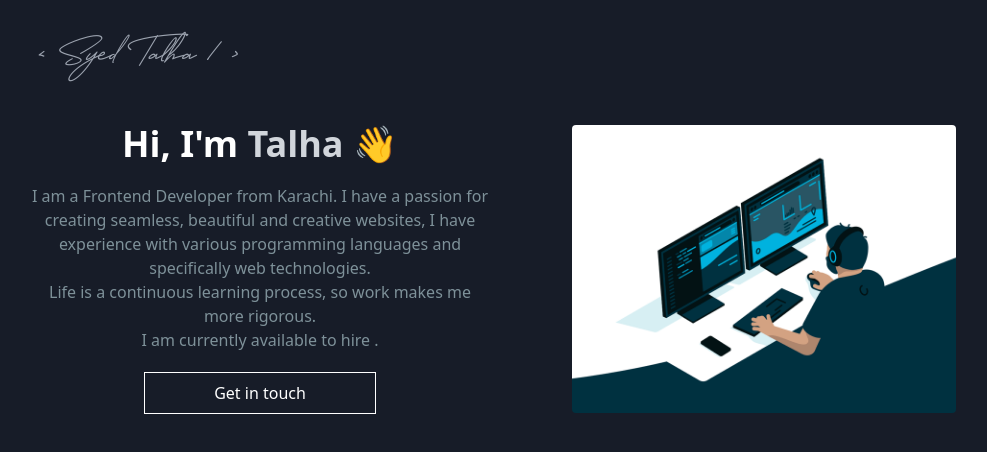
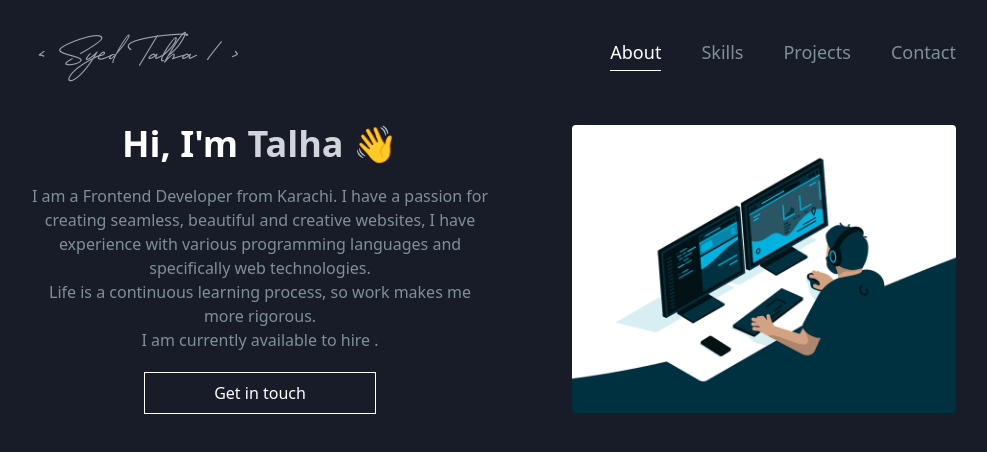
Before and after one commit to talhashah-dev/portfolio, a React (Create React App) app: page / in a window 1280 px wide. Shown: the top 452 px of the page, without its empty margins (148-1135 px from the left). Built offline with nearby package versions, Linux system fonts and the light colour scheme.

Commit message:
fix:mobile menu not working

```diff
--- a/src/pages/Navbar.jsx
+++ b/src/pages/Navbar.jsx
@@ -27,7 +27,7 @@ function Navbar() {
           </Link>
           <img src={`${menuOpen ? Close_Menu : Open_Menu}`} className="h-10 hidden max-[426px]:block cursor-pointer" alt="" onClick={() => handleMenu()} />
         </div>
-        <nav className="flex gap-10 max-[426px]:flex-col max-[426px]:h-screen max-[426px]:mt-10" style={{display : `${menuOpen ? "flex" : "none"}`}} >
+        <nav className={`flex gap-10 max-[426px]:flex-col max-[426px]:h-screen max-[426px]:mt-10 ${menuOpen ? "max-[426px]:flex" : "max-[426px]:hidden"}`}>
             <Link to="/" className={`text-[#7e9199] hover:text-white pb-1 hover:border-b text-lg transition-all ${active === 0 ? "active" : "deactive"}`} onClick={() => handleLinkClick(0)}>About</Link>
             <Link to="/skills" className={`text-[#7e9199] hover:text-white pb-1 hover:border-b text-lg transition-all ${active === 1 ? "active" : "deactive"}`} onClick={() => handleLinkClick(1)}>Skills</Link>
             <Link to="/projects" className={`text-[#7e9199] hover:text-white pb-1 hover:border-b text-lg transition-all ${active === 2 ? "active" : "deactive"}`} onClick={() => handleLinkClick(2)}>Projects</Link>
```
